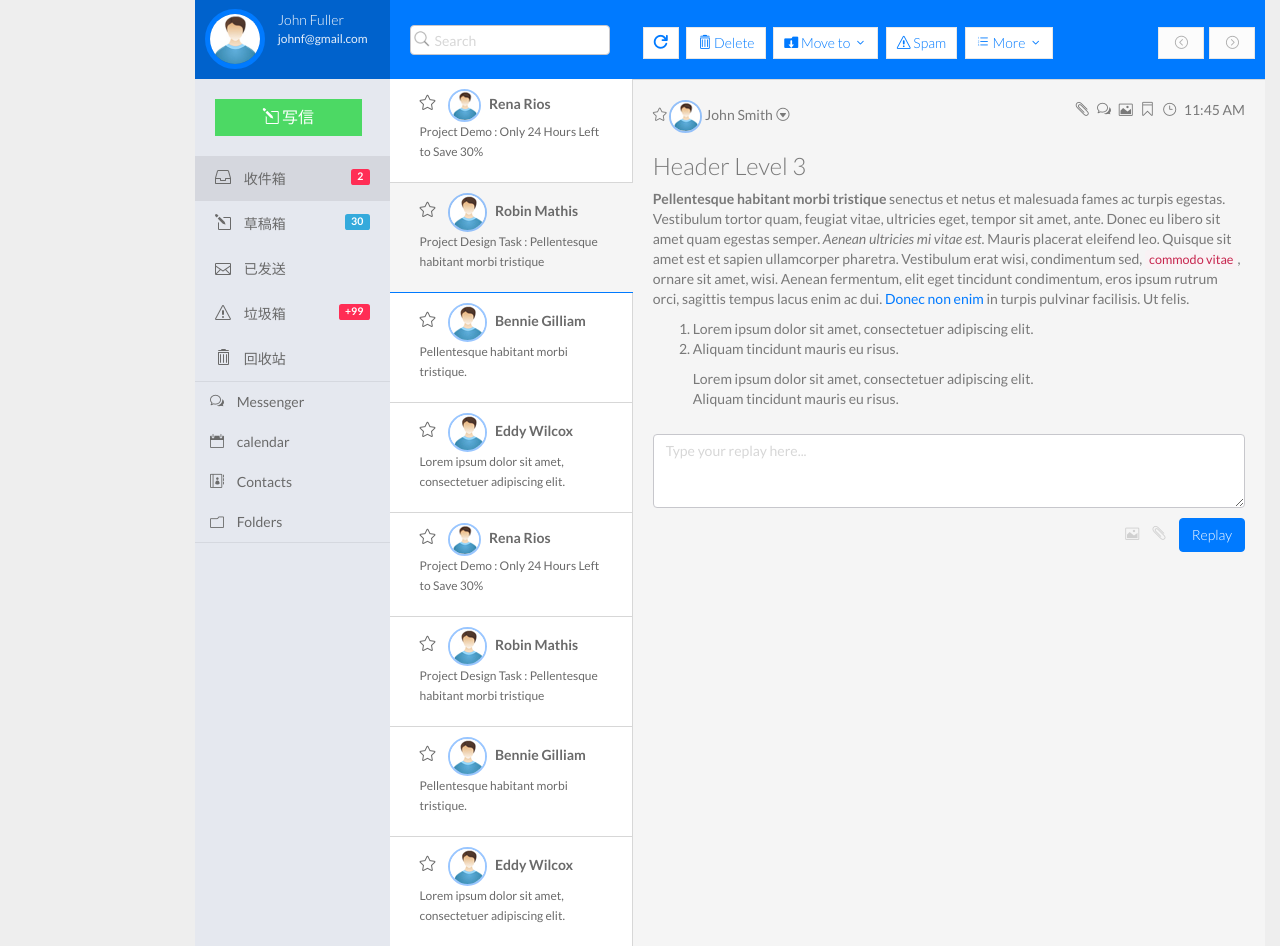
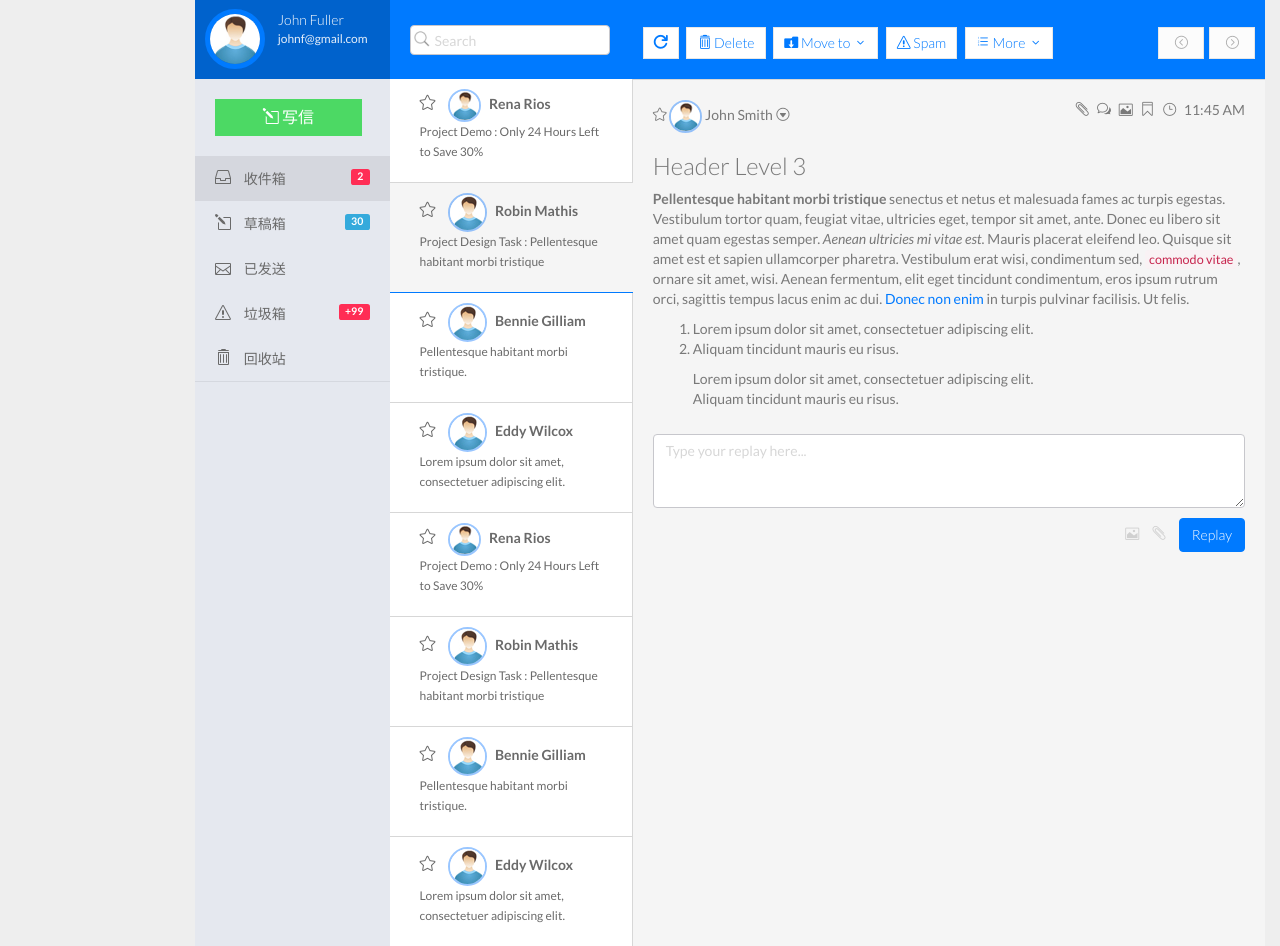
Before and after one commit to lescpsn/SafeMail, a Flask app: template templates/inbox.html in a window 1280 px wide. Shown: the part 76-1022 px from the top of the page. Run offline with Flask 2, Linux system fonts and the light colour scheme; the template is opened without the code that fills it, so the values that code supplies are empty; parts of the project's set-up code (start-up, migrations or seed data) failed here and were passed over.

Commit message:
(*) 优化工程

```diff
--- a/templates/inbox.html
+++ b/templates/inbox.html
@@ -123,13 +123,6 @@
                           </li>
                           <li>
                               <a href="#"><i class="icon_trash_alt"></i> 回收站 </a>
-                          </li>
-                      </ul>
-                      <ul class="nav nav-pills nav-stacked labels-info inbox-divider">
-                          <li> <a href="#"> <i class="icon_chat_alt"></i> Messenger </a> </li>
-                          <li> <a href="#"> <i class="icon_calendar"></i> calendar </a> </li>
-                          <li> <a href="#"> <i class="icon_contacts_alt"></i> Contacts </a>
-                          <li> <a href="#"><i class="icon_folder-alt"></i> Folders</a> </li>
                           </li>
                       </ul>
                   </aside>
```
